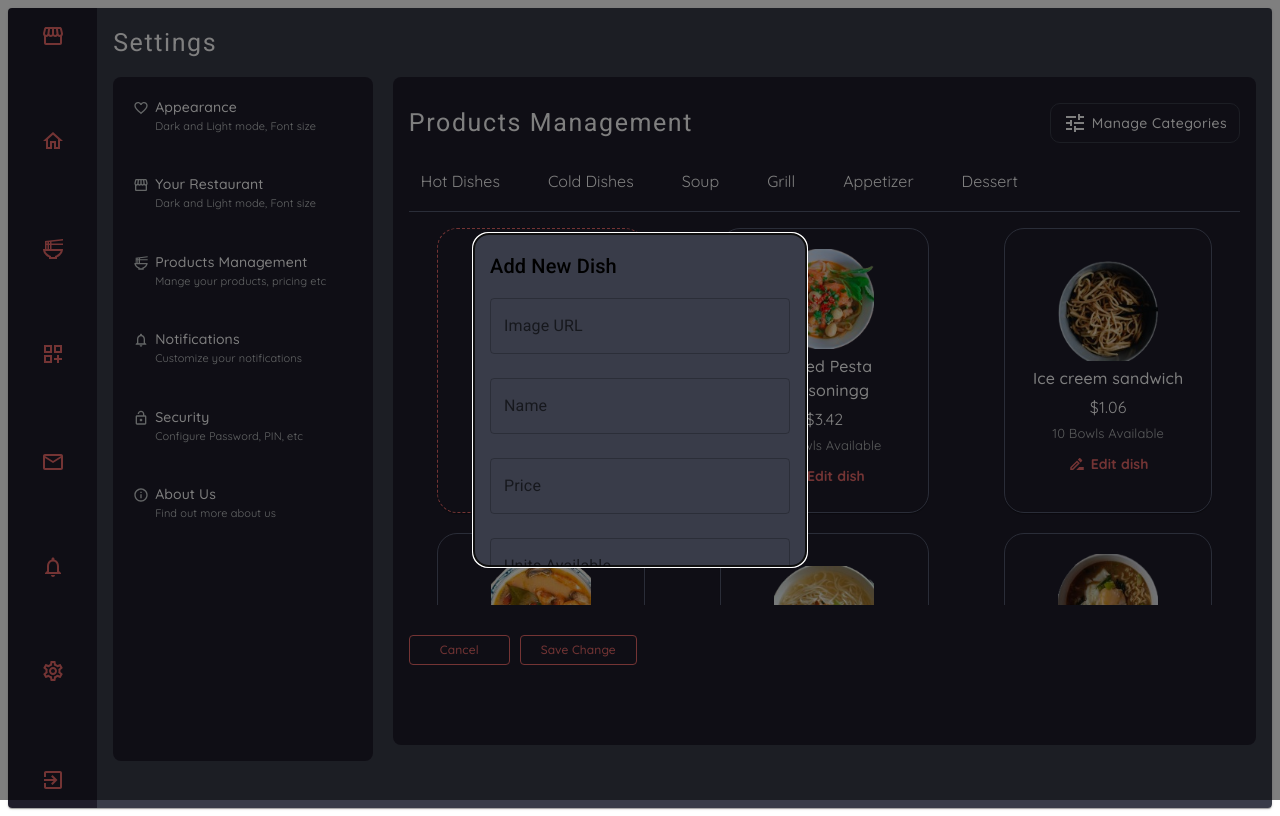
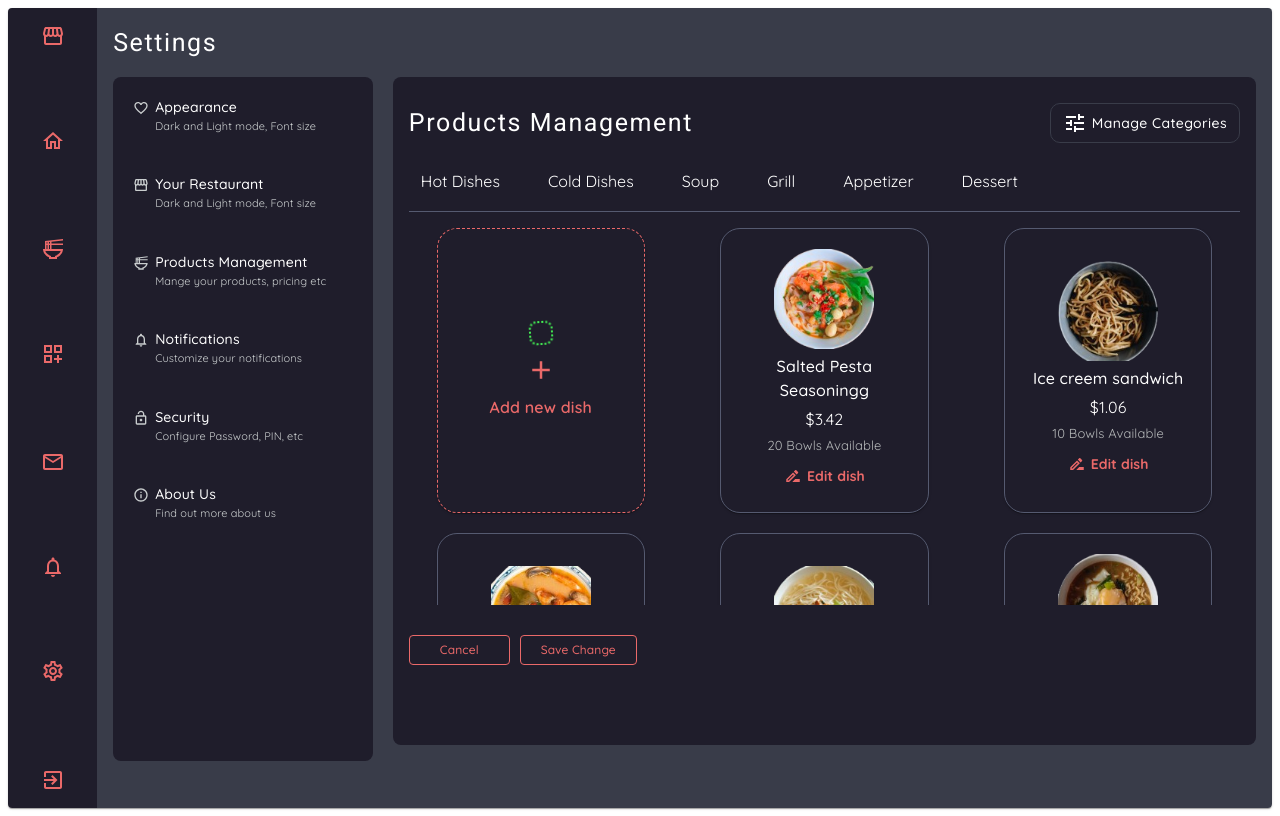
Before and after one commit to A-Richdom/FOOD-ORDERING-WEBITE, a React (Vite) app: page /settings in a window 1280 px wide. Built offline with nearby package versions, Linux system fonts and the light colour scheme.

Commit message:
Implemented AddDishModal component to handle new dish inputs

```diff
--- a/src/Components/AddDishModal.jsx
+++ b/src/Components/AddDishModal.jsx
@@ -1,11 +1,9 @@
 import React, { useState } from 'react'
 import { Modal, Box, Typography, TextField, Button } from '@mui/material';
 import { useDispatch } from 'react-redux';
-import { addDish } from './FEATURES/DishesSlice';
 
 const AddDishModal = ({ open, onClose, onAddDish }) => {
 
-    const dispatch = useDispatch();
     const [dish, setDish] = useState({
         imgSrc: '',
         name: '',
@@ -19,14 +17,10 @@ const AddDishModal = ({ open, onClose, onAddDish }) => {
         const { name, value } = e.target;
         setDish({ ...dish, [name]: value });
     };
-    // const handleSubmit = () => {
-    //     onAddDish(dish);
-    //     onClose();
-    // };
 
     const handleSubmit = () => {
-        dispatch(addDish(dishData));
-        handleClose();
+        onAddDish(dish);
+        onClose();
     };
 
 
--- a/src/Components/Settings.jsx
+++ b/src/Components/Settings.jsx
@@ -265,6 +265,7 @@ const Settings = () => {
     };
     const handleAddDish = (dish) => {
         dispatch(addDish(dish))
+        handleCloseModal();
     };
 
     return (
@@ -501,7 +502,7 @@ const Settings = () => {
                                 <div className={classes.dishesWrapper}>
 
                                     {/* ADD NEW DISH */}
-                                    <Card className={classes.addNewDish} onClick={() => handleAddDish(dish)}>
+                                    <Card className={classes.addNewDish} onClick={handleOpenModal}>
                                         <div className={`${`rotating-dotted-line`}`}></div>
 
                                         <AddOutlinedIcon sx={{ fontFamily: 'Quicksand', fontSize: '30px', fontWeight: '500', color: '#EA6969', cursor: 'pointer', }} />
@@ -599,7 +600,7 @@ const Settings = () => {
                     </div>
                 </CardContent>
             </Card>
-            <AddDishModal open={handleOpenModal} onClose={handleCloseModal} onAddDish={handleAddDish} />
+            <AddDishModal open={modalOpen} onClose={handleCloseModal} onAddDish={handleAddDish} />
         </div>
     )
 }
```
